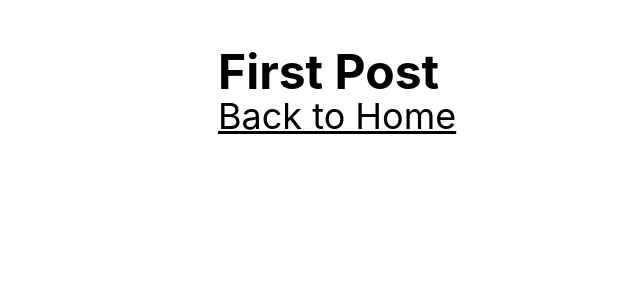
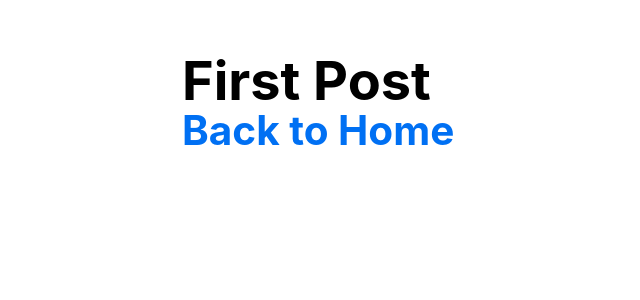
Before and after one commit to lucky15987/nextjs-blog-tailwind, a Next.js app: page /posts/first-post in a window 1280 px wide. Shown: the top 300 px of the page, without its empty margins (134-774 px from the left). Built offline with nearby package versions, Linux system fonts and the light colour scheme.

Commit message:
adjusted global.css and adjust tailwind in first-post.js

```diff
--- a/pages/posts/first-post.js
+++ b/pages/posts/first-post.js
@@ -19,7 +19,7 @@ export default function FirstPost() {
             <h1 className='font-bold text-5xl'>First Post</h1>
             <h2>
                 <Link href="/">
-                    <a className='text-4xl underline'>Back to Home</a>
+                    <a className='text-4xl font-bold'>Back to Home</a>
                 </Link>
             </h2>
         </Layout>
--- a/styles/globals.css
+++ b/styles/globals.css
@@ -8,15 +8,27 @@ body {
   margin: 0;
   font-family: -apple-system, BlinkMacSystemFont, Segoe UI, Roboto, Oxygen,
     Ubuntu, Cantarell, Fira Sans, Droid Sans, Helvetica Neue, sans-serif;
+  line-height: 1.6;
+  font-size: 18px;
 }
 
 a {
-  color: inherit;
+
+  color: #0070f3;
   text-decoration: none;
 }
 
 * {
   box-sizing: border-box;
+}
+
+a:hover {
+  text-decoration: underline;
+}
+
+img {
+  max-width: 100%;
+  display: block;
 }
 
 @media (prefers-color-scheme: dark) {
```
